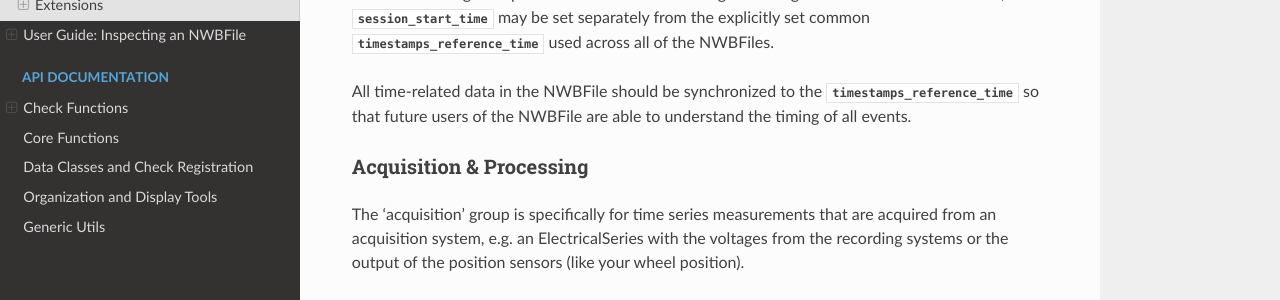
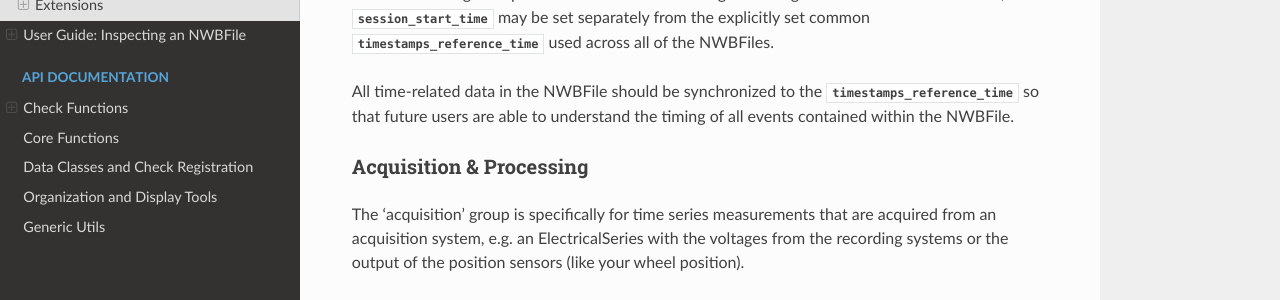
Before and after one commit to NeurodataWithoutBorders/nwbinspector, a Sphinx documentation site: the page built from docs/best_practices/nwbfile_metadata.rst, in a window 1280 px wide and 900 px high. Shown: the part 381-681 px from the top of the window. Built offline with Sphinx 7.4.7 and the Read the Docs theme 2.0.0, drawn with Linux system fonts in a browser that asks for light colours; pages that are not in the unit, such as notebooks, are missing from menus.

Commit message:
rephrase

```diff
--- a/docs/best_practices/nwbfile_metadata.rst
+++ b/docs/best_practices/nwbfile_metadata.rst
@@ -21,8 +21,8 @@ to the same time reference, the :py:attr:`~pynwb.file.NWBFile.session_start_time
 explicitly set common :py:attr:`~pynwb.file.NWBFile.timestamps_reference_time` used across all of the NWBFiles.
 
 All time-related data in the NWBFile should be synchronized to the
-:py:attr:`~pynwb.file.NWBFile.timestamps_reference_time` so that future users of the NWBFile are able to understand
-the timing of all events.
+:py:attr:`~pynwb.file.NWBFile.timestamps_reference_time` so that future users are able to understand the timing of all
+events contained within the NWBFile.
 
 
 
```
